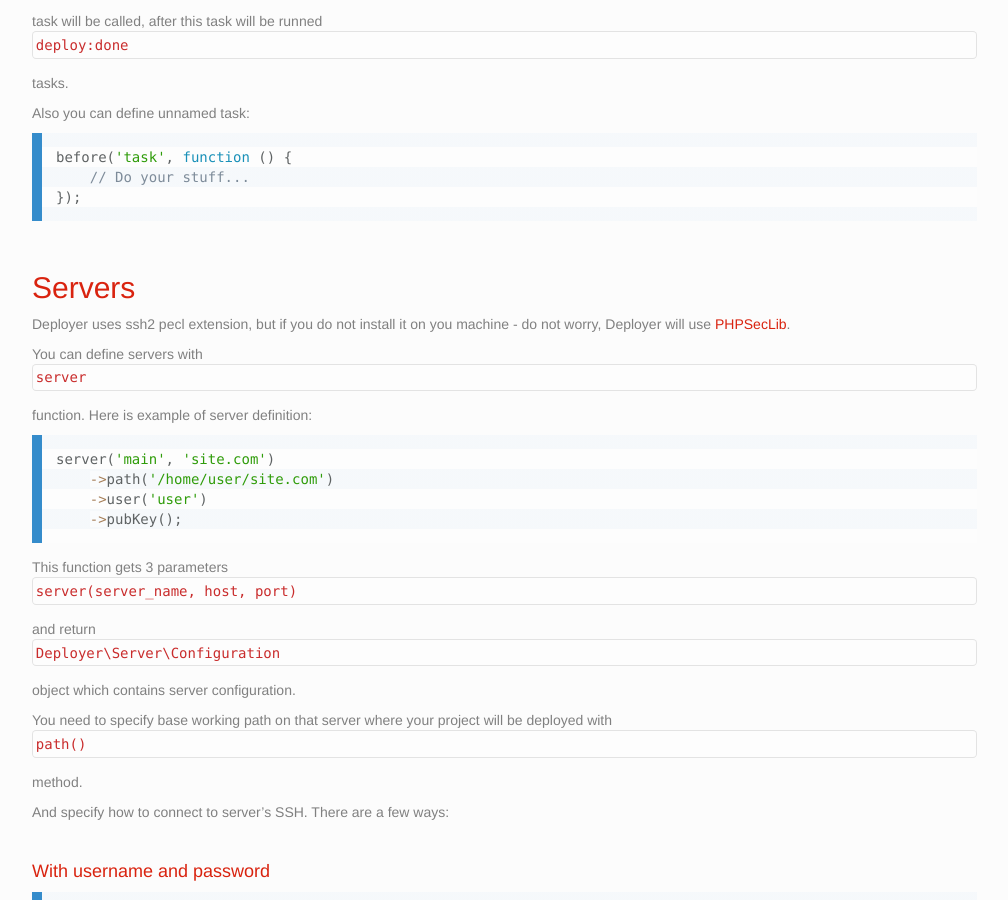
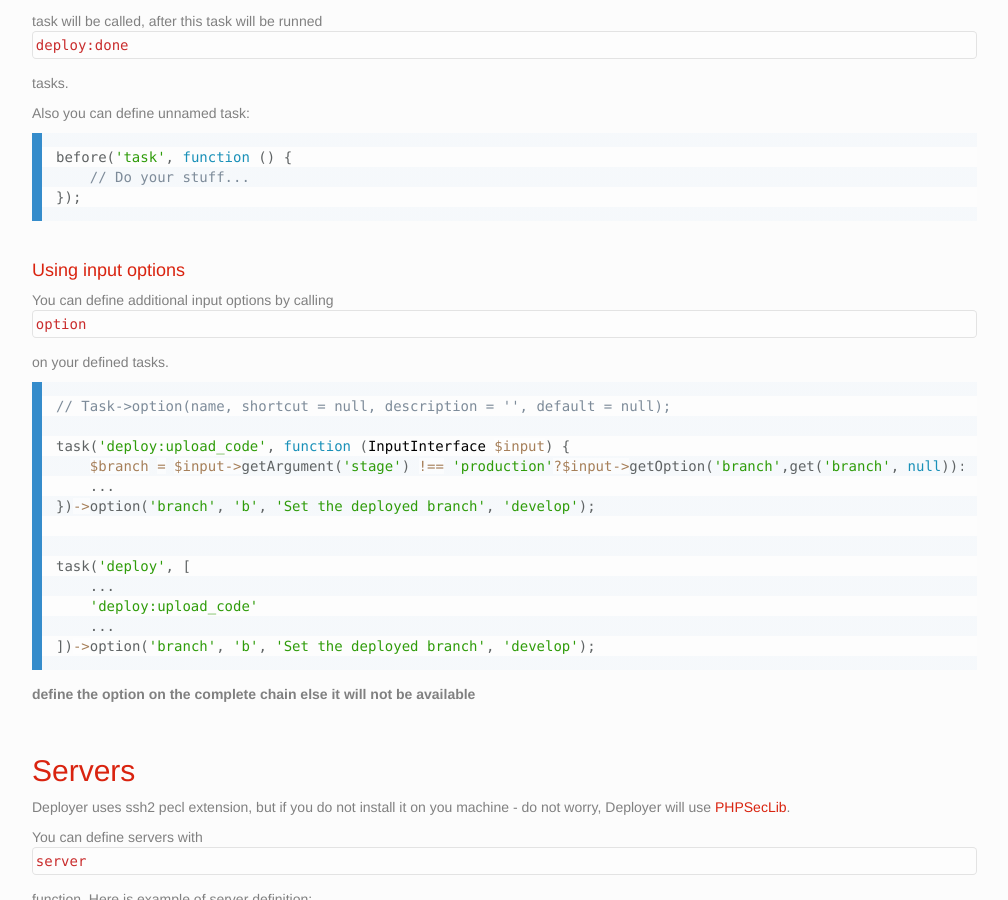
Before and after one commit to deployphp/deployer, a Jekyll site: the page built from index.md, in a window 1280 px wide and 900 px high, scrolled down 4992 px. Shown: the whole window, without its empty margins (233-1241 px from the left). Built offline with Jekyll 4.4.1, drawn with Linux system fonts in a browser that asks for light colours.

Commit message:
Custom cli options

```diff
--- a/index.md
+++ b/index.md
@@ -239,6 +239,27 @@ before('task', function () {
 });
 ~~~
 
+
+<h4><a name="input-options">Using input options</a></h4>
+
+You can define additional input options by calling `option` on your defined tasks.
+
+~~~ php
+// Task->option(name, shortcut = null, description = '', default = null);
+
+task('deploy:upload_code', function (InputInterface $input) {
+    $branch = $input->getArgument('stage') !== 'production'?$input->getOption('branch',get('branch', null)):get('branch', null);
+    ...
+})->option('branch', 'b', 'Set the deployed branch', 'develop');
+
+
+task('deploy', [
+    ...
+    'deploy:upload_code'
+    ...
+])->option('branch', 'b', 'Set the deployed branch', 'develop');
+~~~
+**define the option on the complete chain else it will not be available**
 
 <h2><a name="servers">Servers</a></h2>
 
```
